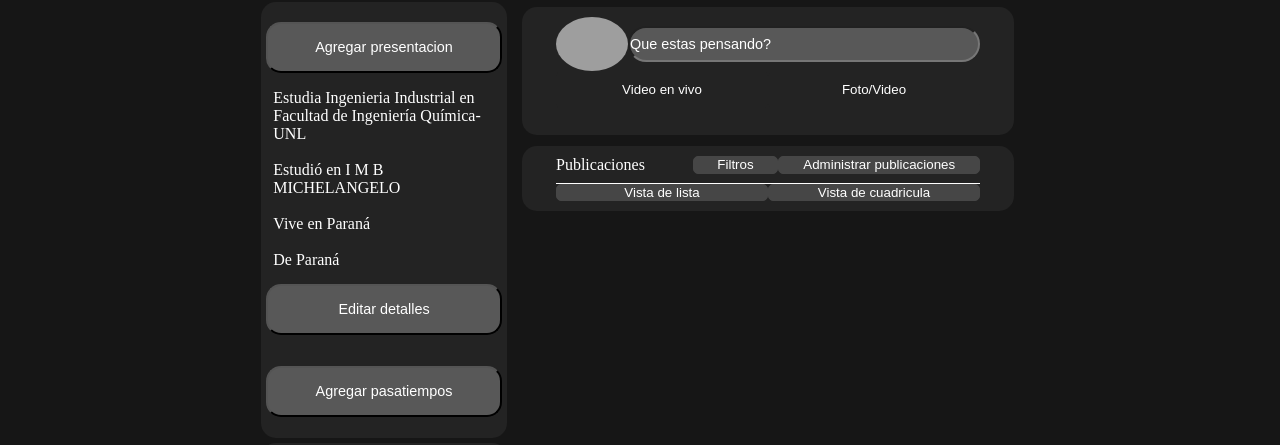
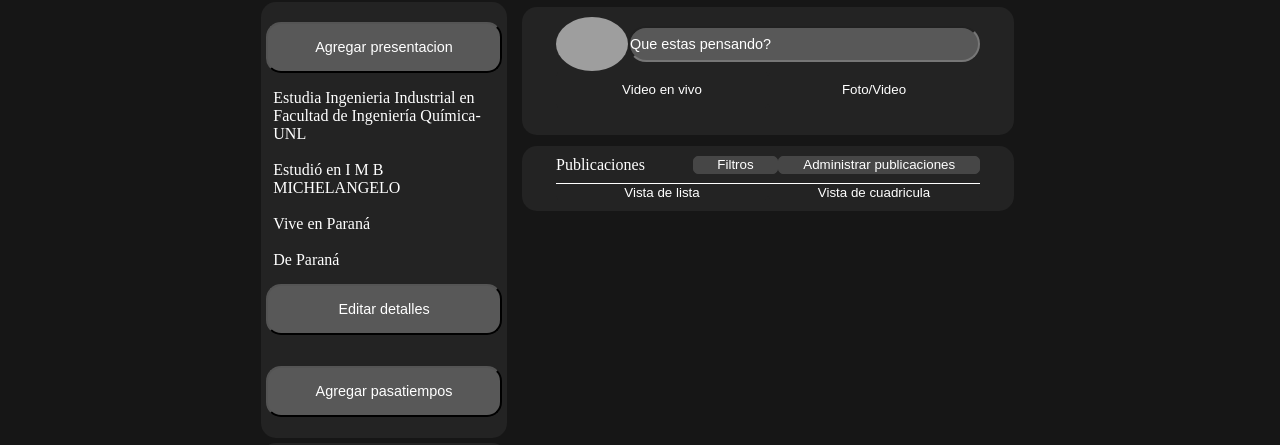
Before and after one commit to luchim11/Pagina-Facebook-grid, a plain HTML site: page index.html in a window 1280 px wide. Shown: the part 189-634 px from the top of the page. Drawn offline with Linux system fonts and the light colour scheme; grey boxes are pictures that could not be loaded; files whose address does not match are found by name.

Commit message:
acomodar los botones

```diff
--- a/Styles/styles.css
+++ b/Styles/styles.css
@@ -392,3 +392,15 @@ p{
     flex-direction: row;
     justify-content: space-around;
 }
+.publicaciones-botones-bottom{
+    color:rgb(255, 255, 255);
+    border-radius: 5px;
+    border: 1px solid rgb(35, 35, 35);
+    width: 100%;
+    background-color: rgb(35, 35, 35);
+
+}
+.publicaciones-botones-bottom:hover{
+    background-color: rgb(143, 140, 140);
+    transition-duration: 0.4s;
+}
--- a/index.html
+++ b/index.html
@@ -101,8 +101,8 @@
                     <button class="publicaciones-botones"> Administrar publicaciones </button>
                 </div>
                 <div class="publicaciones-bottom">
-                    <button class="publicaciones-botones"> Vista de lista </button>
-                    <button class="publicaciones-botones"> Vista de cuadricula </button>
+                    <button class="publicaciones-botones-bottom"> Vista de lista </button>
+                    <button class="publicaciones-botones-bottom"> Vista de cuadricula </button>
                 </div>
 
 
```
